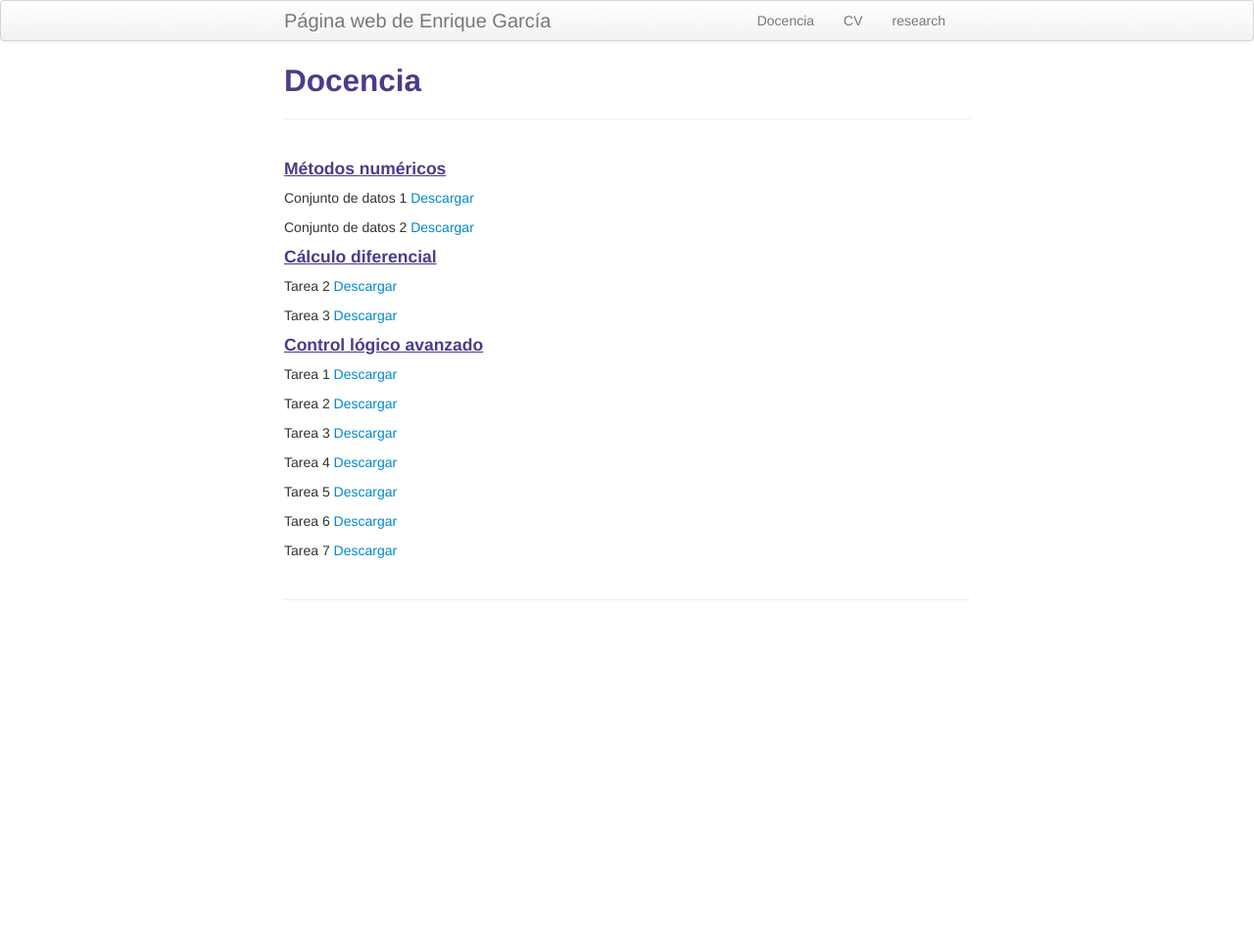
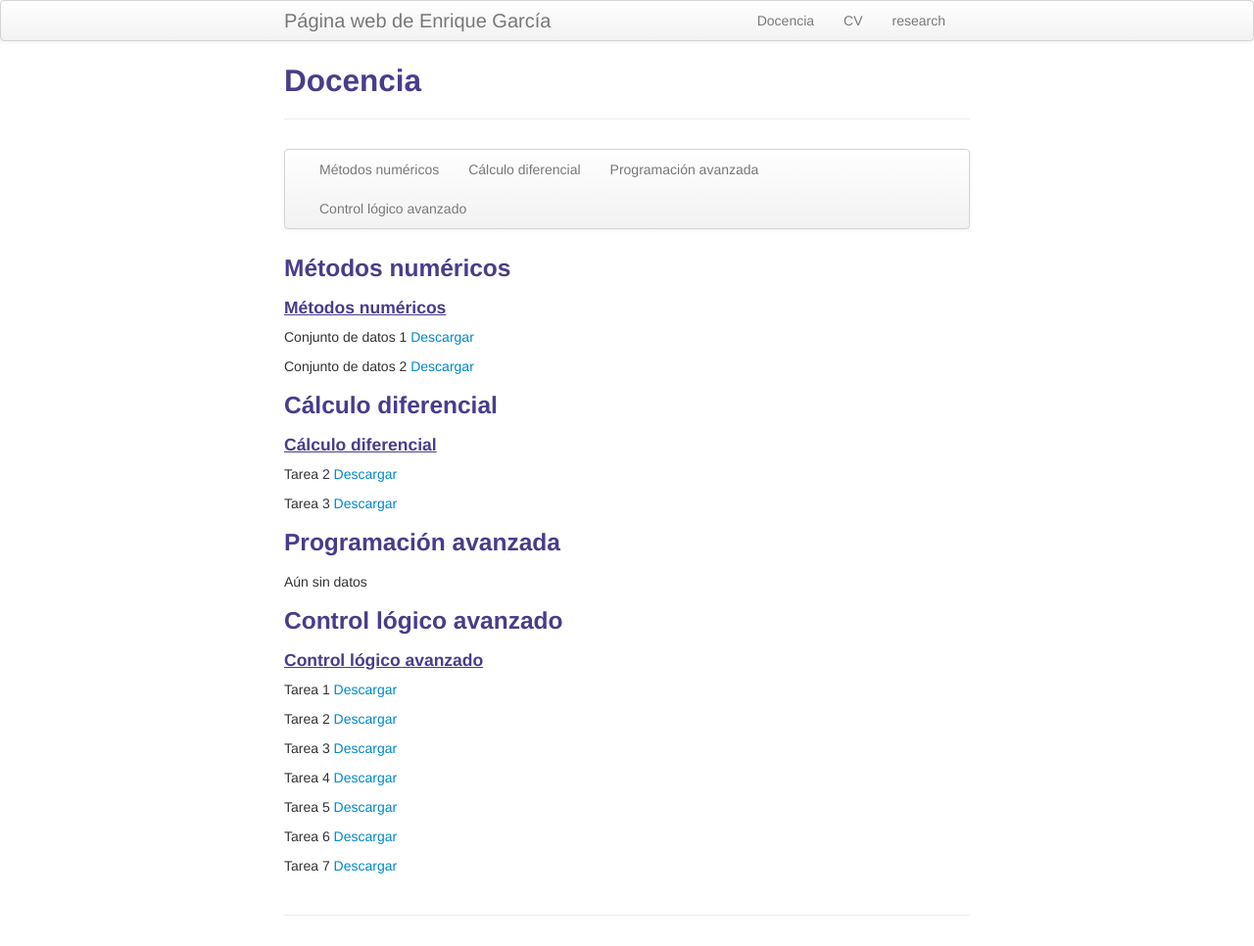
Before and after one commit to enriGarcia/enriGarcia.github.io, a Jekyll site: the page built from pages/teaching.md, in a window 1280 px wide. Shown: the whole page at 98% size. Built offline with Jekyll 4.4.1, drawn with Linux system fonts in a browser that asks for light colours; before the commit the page ends 900 px from its top, so only the background shows below that.

Commit message:
actualizacion de barra de navegación

```diff
--- a/pages/teaching.md
+++ b/pages/teaching.md
@@ -4,6 +4,18 @@ title: Docencia
 description: Asignaturas presentes
 ---
 
+<div class="navbar">
+    <div class="navbar-inner">
+        <ul class="nav">
+            <li><a href="#metnum">Métodos numéricos</a></li>
+            <li><a href="#calcdif">Cálculo diferencial</a></li>
+            <li><a href="#progav">Programación avanzada</a></li>
+            <li><a href="#ctrllog">Control lógico avanzado</a></li>
+        </ul>
+    </div>
+</div>
+
+### <a name="metnum"></a>Métodos numéricos
 
 #### <u>Métodos numéricos</u>
 Conjunto de datos 1
@@ -12,12 +24,24 @@ Conjunto de datos 1
 Conjunto de datos 2
 [Descargar]({{ BASE_PATH}}/pages/ml/data_2d.csv)
 
+
+
+### <a name="calcdif"></a>Cálculo diferencial
+
 #### <u>Cálculo diferencial</u>
 Tarea 2
 [Descargar]({{ BASE_PATH}}/pages/assignments/hw_02_calcDif.pdf)
 
 Tarea 3
 [Descargar]({{ BASE_PATH}}/pages/assignments/hw_03_calcDif.pdf)
+
+
+
+### <a name="progav"></a>Programación avanzada
+Aún sin datos
+
+
+### <a name="ctrllog"></a>Control lógico avanzado
 
 #### <u>Control lógico avanzado</u>
 Tarea 1
```
